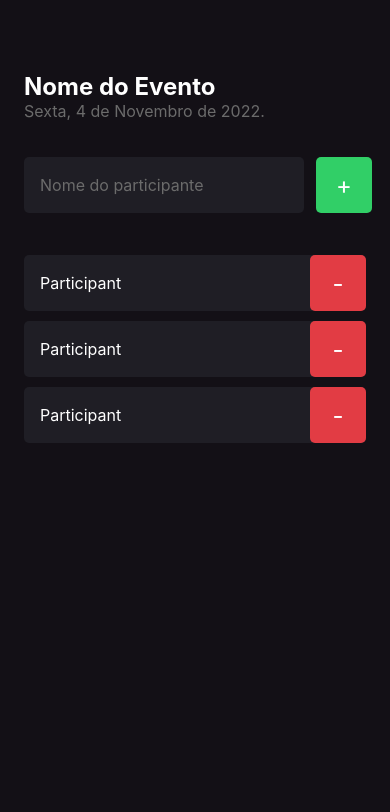
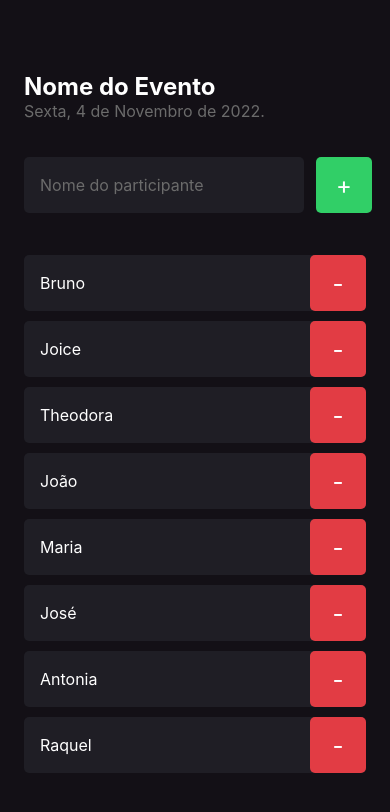
Before and after one commit to vespidhook/imhere, a React Native app: screen / in a window 390 px wide. Shown: the top 812 px of the page. Built offline with nearby package versions, Linux system fonts and the light colour scheme.

Commit message:
components

```diff
--- a/App.tsx
+++ b/App.tsx
@@ -1,7 +1,11 @@
+import { StatusBar } from 'expo-status-bar';
 import { Home } from './src/screens/Home';
 
 export default function App() {
   return(
-    <Home />
+    <>
+        <StatusBar style="light" />
+        <Home />
+    </>
   )
 }
--- a/src/components/Participant/index.tsx
+++ b/src/components/Participant/index.tsx
@@ -2,14 +2,19 @@
 
 import { styles } from './styles';
 
-export function Participant() {
+type Props = {
+    name: string;
+    onRemove: () => void;
+}
+
+export function Participant({ name, onRemove }: Props) {
     return(
         <View style={styles.container}>
             <Text style={styles.name}>
-                Participant
+                { name }
             </Text>
 
-            <TouchableOpacity style={styles.button}>
+            <TouchableOpacity style={styles.button} onPress={onRemove}>
             <Text style={styles.buttonText}>
                 -
             </Text>
--- a/src/screens/Home/index.tsx
+++ b/src/screens/Home/index.tsx
@@ -1,15 +1,20 @@
-import { Text, View, TextInput, TouchableOpacity } from 'react-native';
+import { Text, View, TextInput, TouchableOpacity, FlatList } from 'react-native';
 
 import { Participant } from '../../components/Participant';
 
 import { styles } from './styles';
 
 export function Home() {
+    const participants = ['Bruno', 'Joice', 'Theodora', 'João', 'Maria', 'José', 'Antonia', 'Raquel'];
 
     function handleParticipantAdd() {
         console.log('clicou!');
+    }
 
+    function handleParticipantRemove(name: string) {
+        console.log(`clicou! ${name}`);
     }
+
   return(
     <View style={styles.container}>
 
@@ -35,9 +40,23 @@
         </TouchableOpacity>
       </View>
 
-      <Participant />
-      <Participant />
-      <Participant />
+        <FlatList
+            data={participants}
+            keyExtractor={item => item}
+            renderItem={({ item }) => (
+                <Participant
+                        key={item}
+                        name={item}
+                        onRemove={() => handleParticipantRemove('Bruno')}
+                    />
+            )}
+            showsVerticalScrollIndicator={false}
+            ListEmptyComponent={() => (
+                <Text style={styles.listEmptyText}>
+                    Ninguém chegou no evento ainda? Adicione participantes a sua lista de presença.
+                </Text>
+            )}
+        />
     </View>
   )
 }
--- a/src/screens/Home/styles.ts
+++ b/src/screens/Home/styles.ts
@@ -43,5 +43,10 @@
       flexDirection: 'row',
       marginTop: 36,
       marginBottom: 42
+    },
+    listEmptyText: {
+        color: '#fff',
+        fontSize: 14,
+        textAlign: 'center',
     }
   });
```
Also changed, not shown: 1 other file (tests, documents, lock files or other folders).
